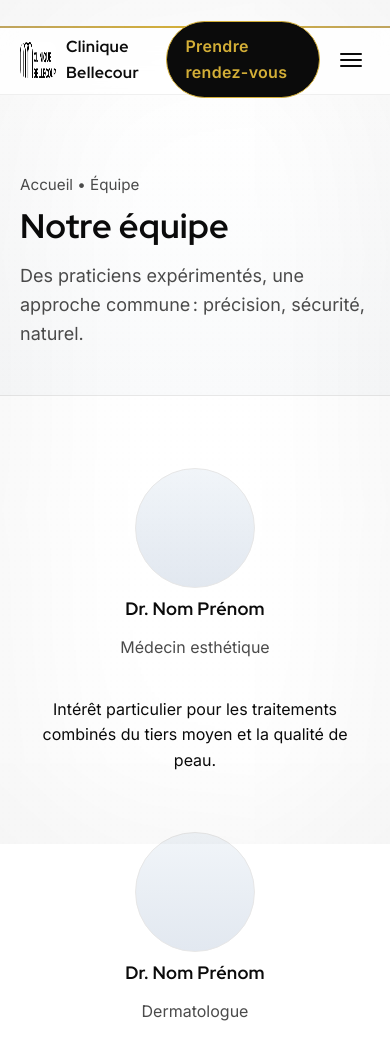
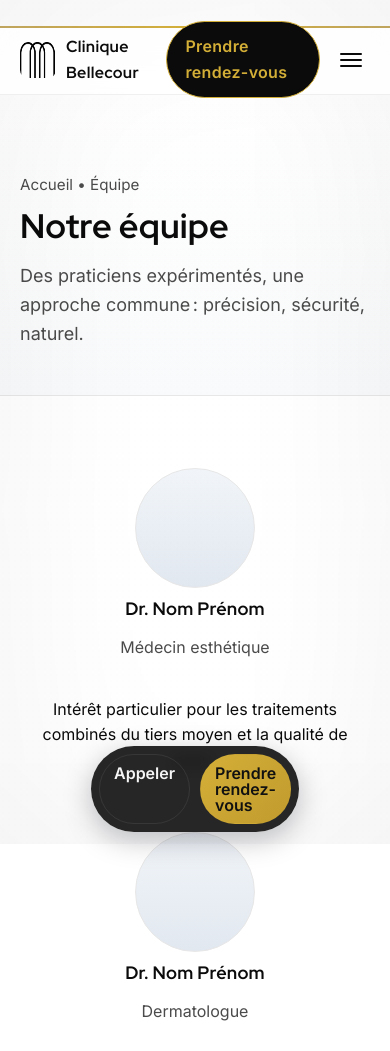
Before and after one commit to ETML-HCS/temporaire_cbc, a PHP site: page /equipe.html in a window 390 px wide. Shown: the top 1051 px of the page. Run offline with PHP 8.4, Linux system fonts and the light colour scheme.

Commit message:
conv: add phone CTA in header, mobile sticky CTA bar, improve contact form with fallback + privacy note

```diff
--- a/assets/css/style.css
+++ b/assets/css/style.css
@@ -202,6 +202,20 @@ input:focus, textarea:focus { border-color: rgba(212,175,55,.7); outline: 2px so
 .link::after, a:not(.btn):not(.logo):not(.nav-link)::after { content: ""; position: absolute; left: 0; bottom: -2px; height: 1px; width: 100%; background: linear-gradient(90deg, rgba(212,175,55, .8), rgba(212,175,55, .2)); transform: scaleX(0); transform-origin: left; transition: transform .25s ease; }
 .link:hover::after, a:not(.btn):not(.logo):not(.nav-link):hover::after { transform: scaleX(1); }
 
+/* Persistent mobile CTA bar */
+.mobile-cta { position: fixed; bottom: 12px; left: 50%; transform: translateX(-50%); z-index: 50; display: flex; gap: 10px; background: rgba(15,15,15,.9); padding: 8px; border-radius: 999px; box-shadow: 0 8px 28px rgba(2,6,23,.25); backdrop-filter: saturate(1.2) blur(8px); }
+.mobile-cta a { color: #f5f5f5; text-decoration: none; padding: 10px 14px; border-radius: 999px; font-weight: 600; line-height: 1; border: 1px solid rgba(255,255,255,.08); }
+.mobile-cta a.btn-primary { background: linear-gradient(135deg, #d4af37, #c19b2e); color: #111; border-color: transparent; }
+@media (min-width: 840px) { .mobile-cta { display: none; } }
+
+/* Header tweaks for conversion */
+.header-cta .tel { display: none; color: var(--text); opacity: .9; }
+@media (min-width: 1024px) { .header-cta .tel { display: inline-block; margin-right: 8px; font-weight: 600; } }
+
+/* Contact form small helpers */
+.form-note { font-size: 12px; color: var(--muted); margin-top: -6px; margin-bottom: 8px; }
+.hidden-hp { position: absolute; left: -10000px; top: auto; width: 1px; height: 1px; overflow: hidden; }
+
 /* Reduced motion support */
 @media (prefers-reduced-motion: reduce) {
   .reveal { transition: none; }
--- a/clinique.html
+++ b/clinique.html
@@ -26,7 +26,7 @@
           <a href="equipe.html" class="nav-link">Équipe</a>
           <a href="contact.html" class="nav-link">Contact</a>
         </nav>
-        <div class="header-cta"><a class="btn btn-primary" href="contact.html#rdv">Prendre rendez-vous</a><button class="burger" data-burger aria-label="Ouvrir le menu"><span></span><span></span><span></span></button></div>
+        <div class="header-cta"><a class="tel" href="tel:+41000000000" aria-label="Appeler la clinique">+41 00 000 00 00</a><a class="btn btn-primary" href="contact.html#rdv">Prendre rendez-vous</a><button class="burger" data-burger aria-label="Ouvrir le menu"><span></span><span></span><span></span></button></div>
       </div>
     </header>
 
@@ -55,5 +55,9 @@
       <div class="container footnote"><small>© <span id="year"></span> Clinique Bellecour. Tous droits réservés.</small></div>
     </footer>
     <script src="assets/js/main.js" defer></script>
+    <nav class="mobile-cta" aria-label="Actions rapides">
+      <a href="tel:+41000000000" aria-label="Appeler la clinique">Appeler</a>
+      <a href="contact.html#rdv" class="btn-primary" aria-label="Prendre rendez-vous">Prendre rendez-vous</a>
+    </nav>
   </body>
   </html>
--- a/equipe.html
+++ b/equipe.html
@@ -26,7 +26,7 @@
           <a href="equipe.html" class="nav-link is-active">Équipe</a>
           <a href="contact.html" class="nav-link">Contact</a>
         </nav>
-        <div class="header-cta"><a class="btn btn-primary" href="contact.html#rdv">Prendre rendez-vous</a><button class="burger" data-burger aria-label="Ouvrir le menu"><span></span><span></span><span></span></button></div>
+        <div class="header-cta"><a class="tel" href="tel:+41000000000" aria-label="Appeler la clinique">+41 00 000 00 00</a><a class="btn btn-primary" href="contact.html#rdv">Prendre rendez-vous</a><button class="burger" data-burger aria-label="Ouvrir le menu"><span></span><span></span><span></span></button></div>
       </div>
     </header>
 
@@ -69,5 +69,9 @@
       <div class="container footnote"><small>© <span id="year"></span> Clinique Bellecour. Tous droits réservés.</small></div>
     </footer>
     <script src="assets/js/main.js" defer></script>
+    <nav class="mobile-cta" aria-label="Actions rapides">
+      <a href="tel:+41000000000" aria-label="Appeler la clinique">Appeler</a>
+      <a href="contact.html#rdv" class="btn-primary" aria-label="Prendre rendez-vous">Prendre rendez-vous</a>
+    </nav>
   </body>
   </html>
--- a/index.html
+++ b/index.html
@@ -37,6 +37,7 @@
         </nav>
 
         <div class="header-cta">
+          <a class="tel" href="tel:+41000000000" aria-label="Appeler la clinique">+41 00 000 00 00</a>
           <a class="btn btn-primary" href="contact.html#rdv">Prendre rendez-vous</a>
           <button class="burger" aria-label="Ouvrir le menu" aria-controls="menu" aria-expanded="false" data-burger>
             <span></span><span></span><span></span>
@@ -239,5 +240,10 @@
       }
     </script>
     <script src="assets/js/main.js" defer></script>
+    <!-- Mobile sticky CTA bar -->
+    <nav class="mobile-cta" aria-label="Actions rapides">
+      <a href="tel:+41000000000" aria-label="Appeler la clinique">Appeler</a>
+      <a href="contact.html#rdv" class="btn-primary" aria-label="Prendre rendez-vous">Prendre rendez-vous</a>
+    </nav>
   </body>
   </html>
--- a/mentions-legales.html
+++ b/mentions-legales.html
@@ -26,7 +26,7 @@
           <a href="equipe.html" class="nav-link">Équipe</a>
           <a href="contact.html" class="nav-link">Contact</a>
         </nav>
-        <div class="header-cta"><a class="btn btn-primary" href="contact.html#rdv">Prendre rendez-vous</a><button class="burger" data-burger aria-label="Ouvrir le menu"><span></span><span></span><span></span></button></div>
+        <div class="header-cta"><a class="tel" href="tel:+41000000000" aria-label="Appeler la clinique">+41 00 000 00 00</a><a class="btn btn-primary" href="contact.html#rdv">Prendre rendez-vous</a><button class="burger" data-burger aria-label="Ouvrir le menu"><span></span><span></span><span></span></button></div>
       </div>
     </header>
 
@@ -56,5 +56,9 @@
       <div class="container footnote"><small>© <span id="year"></span> Clinique Bellecour. Tous droits réservés.</small></div>
     </footer>
     <script src="assets/js/main.js" defer></script>
+    <nav class="mobile-cta" aria-label="Actions rapides">
+      <a href="tel:+41000000000" aria-label="Appeler la clinique">Appeler</a>
+      <a href="contact.html#rdv" class="btn-primary" aria-label="Prendre rendez-vous">Prendre rendez-vous</a>
+    </nav>
   </body>
   </html>
--- a/services.html
+++ b/services.html
@@ -26,7 +26,7 @@
           <a href="equipe.html" class="nav-link">Équipe</a>
           <a href="contact.html" class="nav-link">Contact</a>
         </nav>
-        <div class="header-cta"><a class="btn btn-primary" href="contact.html#rdv">Prendre rendez-vous</a><button class="burger" data-burger aria-label="Ouvrir le menu"><span></span><span></span><span></span></button></div>
+        <div class="header-cta"><a class="tel" href="tel:+41000000000" aria-label="Appeler la clinique">+41 00 000 00 00</a><a class="btn btn-primary" href="contact.html#rdv">Prendre rendez-vous</a><button class="burger" data-burger aria-label="Ouvrir le menu"><span></span><span></span><span></span></button></div>
       </div>
     </header>
 
@@ -64,5 +64,9 @@
       <div class="container footnote"><small>© <span id="year"></span> Clinique Bellecour. Tous droits réservés.</small></div>
     </footer>
     <script src="assets/js/main.js" defer></script>
+    <nav class="mobile-cta" aria-label="Actions rapides">
+      <a href="tel:+41000000000" aria-label="Appeler la clinique">Appeler</a>
+      <a href="contact.html#rdv" class="btn-primary" aria-label="Prendre rendez-vous">Prendre rendez-vous</a>
+    </nav>
   </body>
   </html>
```
Also changed, not shown: contact.html (+8 -2 lines), assets/img/logo_cliniquebellecour.png.
